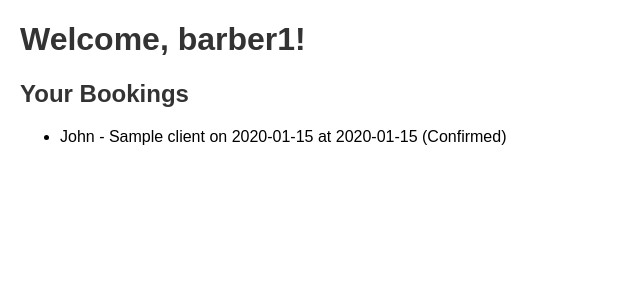
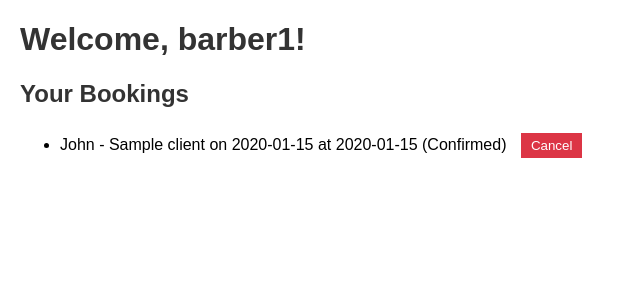
Before and after one commit to UmarZarief/barber_booking, a Flask app: page /dashboard in a window 1280 px wide. Shown: the part 38-338 px from the top of the page, without its empty margins (0-640 px from the left). Run offline with Flask 3, Linux system fonts and the light colour scheme; a user stored in the database is signed in; tables that the repository leaves empty hold one stand-in row (values such as "Sample post").

Commit message:
Add booking cancellation feature

```diff
--- a/app.py
+++ b/app.py
@@ -179,6 +179,24 @@ def dashboard():
         flash('Database error. Please try again later.', 'error')
         return render_template('dashboard.html', bookings=[], username=current_user.username)
 
+@app.route('/cancel/<int:booking_id>', methods=['POST'])
+@login_required
+def cancel(booking_id):
+    try:
+        booking = Booking.query.get_or_404(booking_id)
+        # Ensure the booking belongs to the logged-in barber
+        barber = Barber.query.filter_by(user_id=current_user.id).first()
+        if booking.barber_id != barber.id:
+            flash('Unauthorized action.', 'error')
+            return redirect(url_for('dashboard'))
+        booking.status = 'Cancelled'
+        db.session.commit()
+        flash('Booking cancelled successfully!', 'success')
+    except OperationalError as e:
+        logger.error(f"Error cancelling booking: {e}")
+        flash('Database error. Please try again later.', 'error')
+    return redirect(url_for('dashboard'))
+
 @app.route('/logout')
 @login_required
 def logout():
--- a/static/styles.css
+++ b/static/styles.css
@@ -41,3 +41,11 @@ button:hover {
 .error {
     color: red;
 }
+form button {
+    background-color: #dc3545;
+    margin-left: 10px;
+    padding: 5px 10px;
+}
+form button:hover {
+    background-color: #c82333;
+}
--- a/templates/dashboard.html
+++ b/templates/dashboard.html
@@ -24,7 +24,14 @@
     {% if bookings %}
         <ul>
             {% for booking in bookings %}
-                <li>{{ booking.barber.name }} - {{ booking.client.name }} on {{ booking.date }} at {{ booking.time }} ({{ booking.status }})</li>
+                <li>
+                    {{ booking.barber.name }} - {{ booking.client.name }} on {{ booking.date }} at {{ booking.time }} ({{ booking.status }})
+                    {% if booking.status == 'Confirmed' %}
+                        <form method="POST" action="{{ url_for('cancel', booking_id=booking.id) }}" style="display:inline;">
+                            <button type="submit" onclick="return confirm('Are you sure you want to cancel this booking?');">Cancel</button>
+                        </form>
+                    {% endif %}
+                </li>
             {% endfor %}
         </ul>
     {% else %}
```
